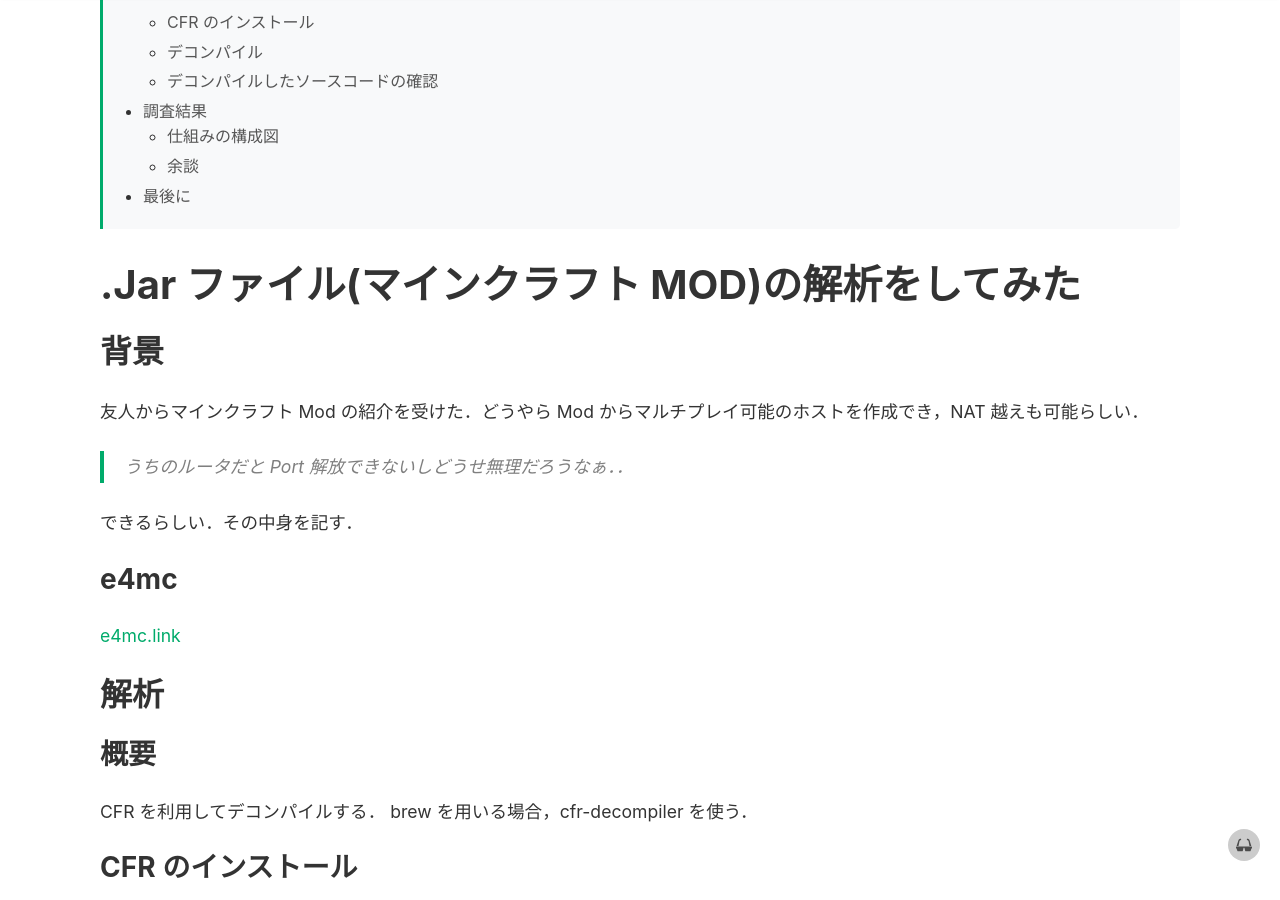
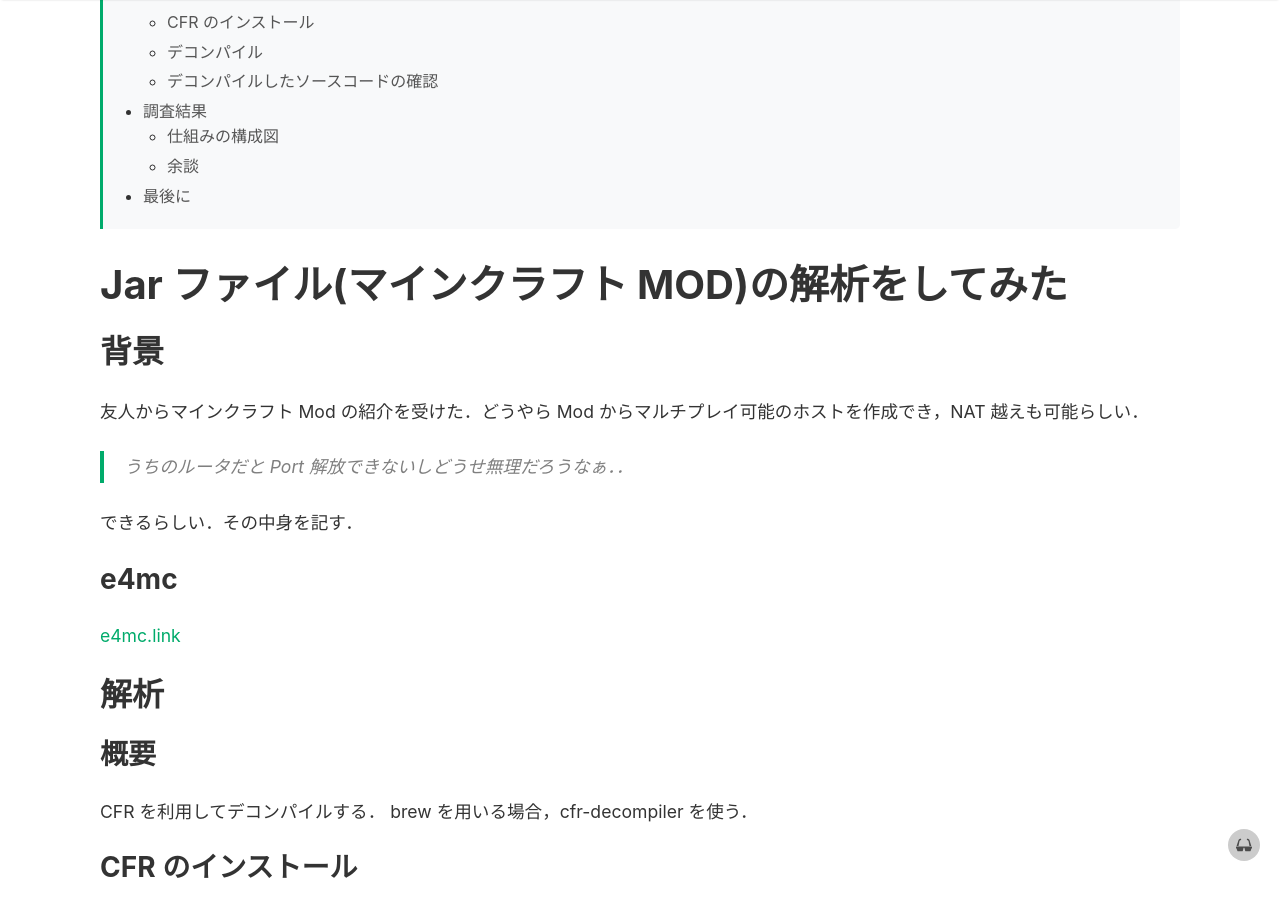
Before and after one commit to yope7/yope7.github.io, a Jekyll site: the page built from _posts/2025-06-10-jar-analysis.md, in a window 1280 px wide and 900 px high, scrolled down 510 px. Built offline with Jekyll 4.4.1, drawn with Linux system fonts in a browser that asks for light colours; nearby versions of some CDN libraries; comment, search, counter and statistics services are not loaded; some of the changed text lies outside the part shown.

```diff
--- a/_config.yml
+++ b/_config.yml
@@ -10,6 +10,7 @@ disqus: "demowebsite"
 mailchimp-list: "https://wowthemes.us11.list-manage.com/subscribe/post?u=8aeb20a530e124561927d3bd8&amp;id=8c3d2d214b"
 include: ["_pages"]
 permalink: /:title/
+future: true
 
 # Authors
 authors:
--- a/_posts/2025-06-11-jar-analysis.md
+++ b/_posts/2025-06-10-jar-analysis.md
@@ -9,7 +9,7 @@ hidden: false
 wip: false
 ---
 
-# .Jar ファイル(マインクラフト MOD)の解析をしてみた
+# Jar ファイル(マインクラフト MOD)の解析をしてみた
 
 ## 背景
 
```
